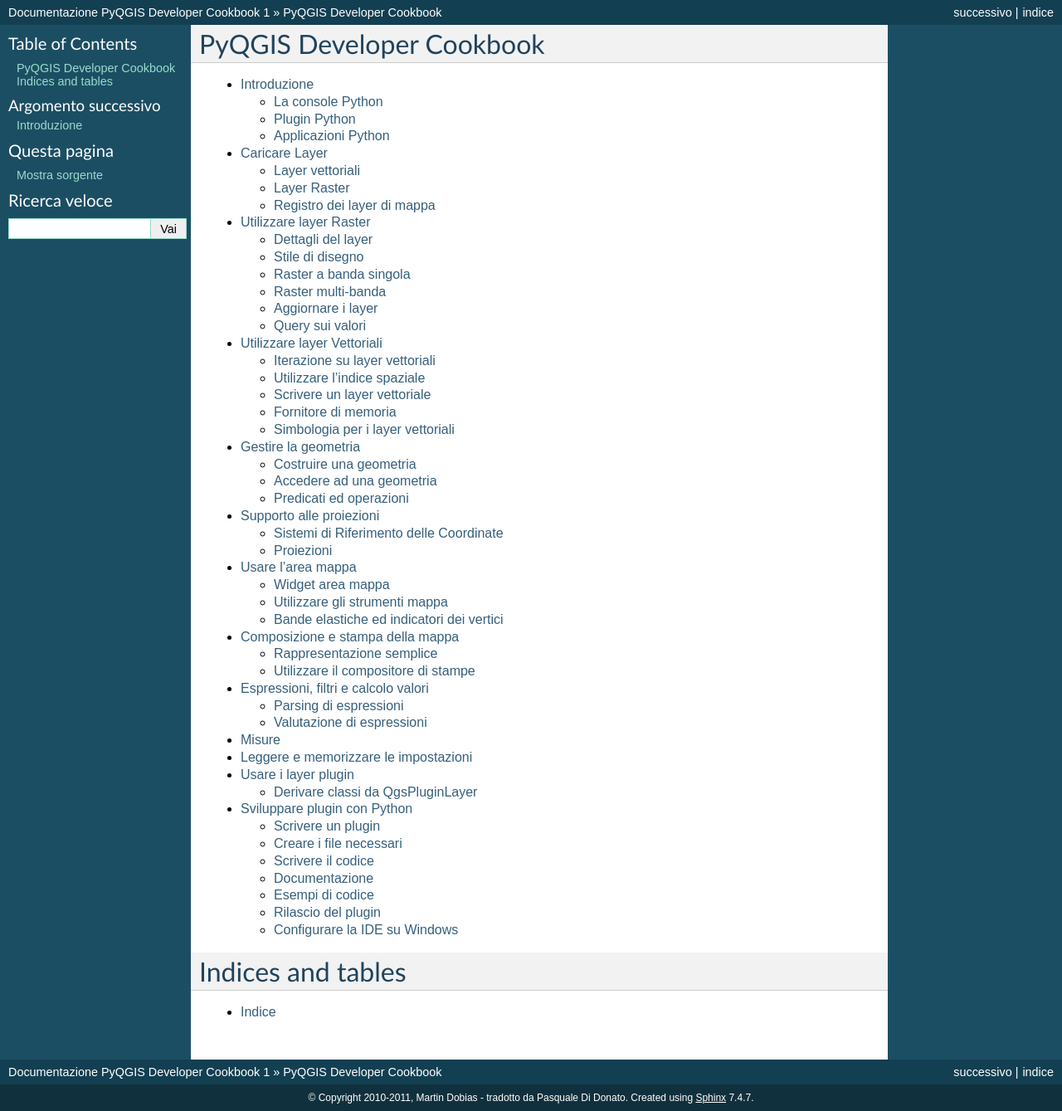
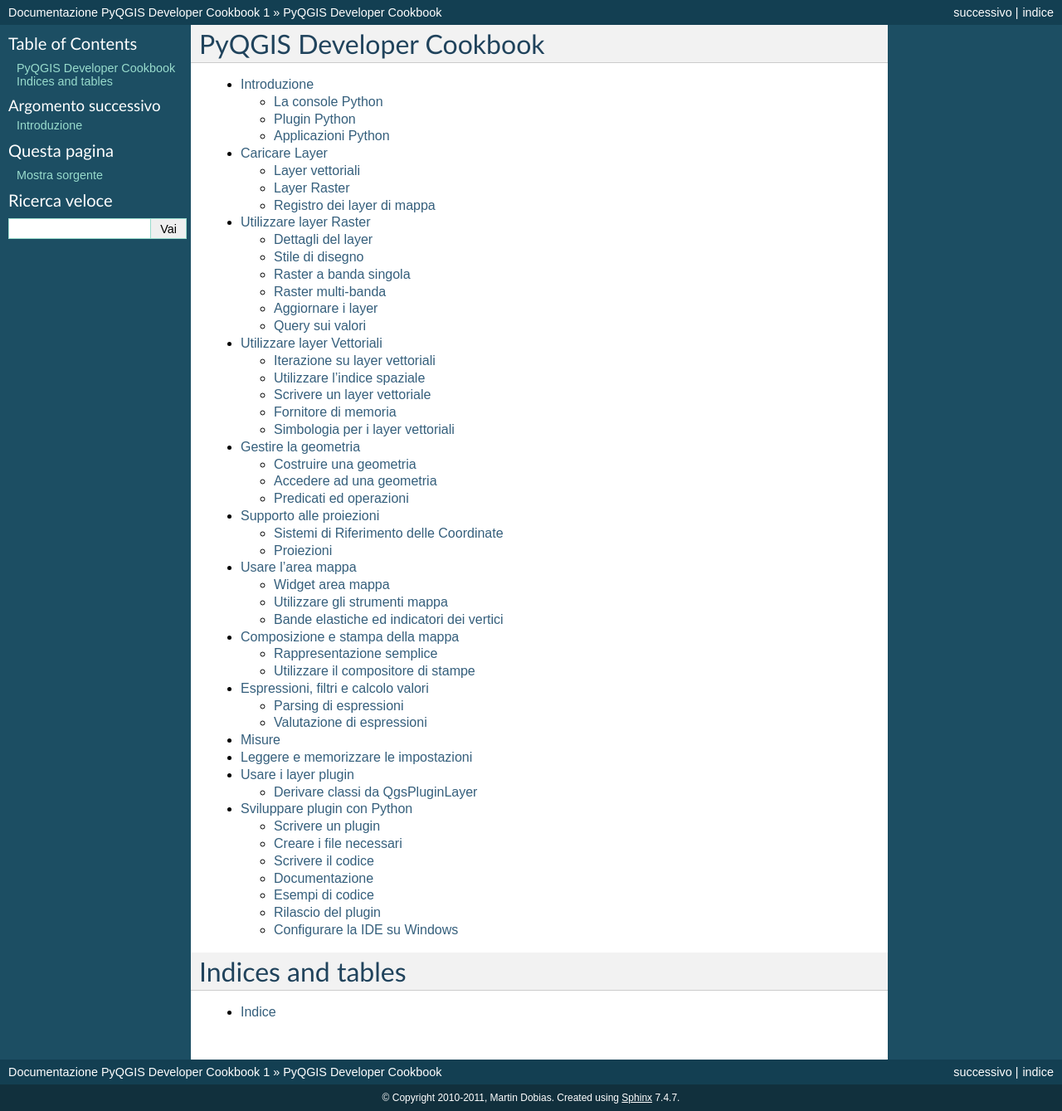
Before and after one commit to slarosa/QGIS-Developer-Cookbook, a Sphinx documentation site: the page built from italian_it/source/index.rst, in a window 1280 px wide. Shown: the whole page at 83% size. Built offline with Sphinx 7.4.7, drawn with Linux system fonts in a browser that asks for light colours.

Commit message:
Update italian_it/source/conf.py

```diff
--- a/italian_it/source/conf.py
+++ b/italian_it/source/conf.py
@@ -41,7 +41,7 @@
 
 # General information about the project.
 project = u'PyQGIS Developer Cookbook'
-copyright = u'2010-2011, Martin Dobias - tradotto da Pasquale Di Donato'
+copyright = u'2010-2011, Martin Dobias'
 
 # The version info for the project you're documenting, acts as replacement for
 # |version| and |release|, also used in various other places throughout the
```
